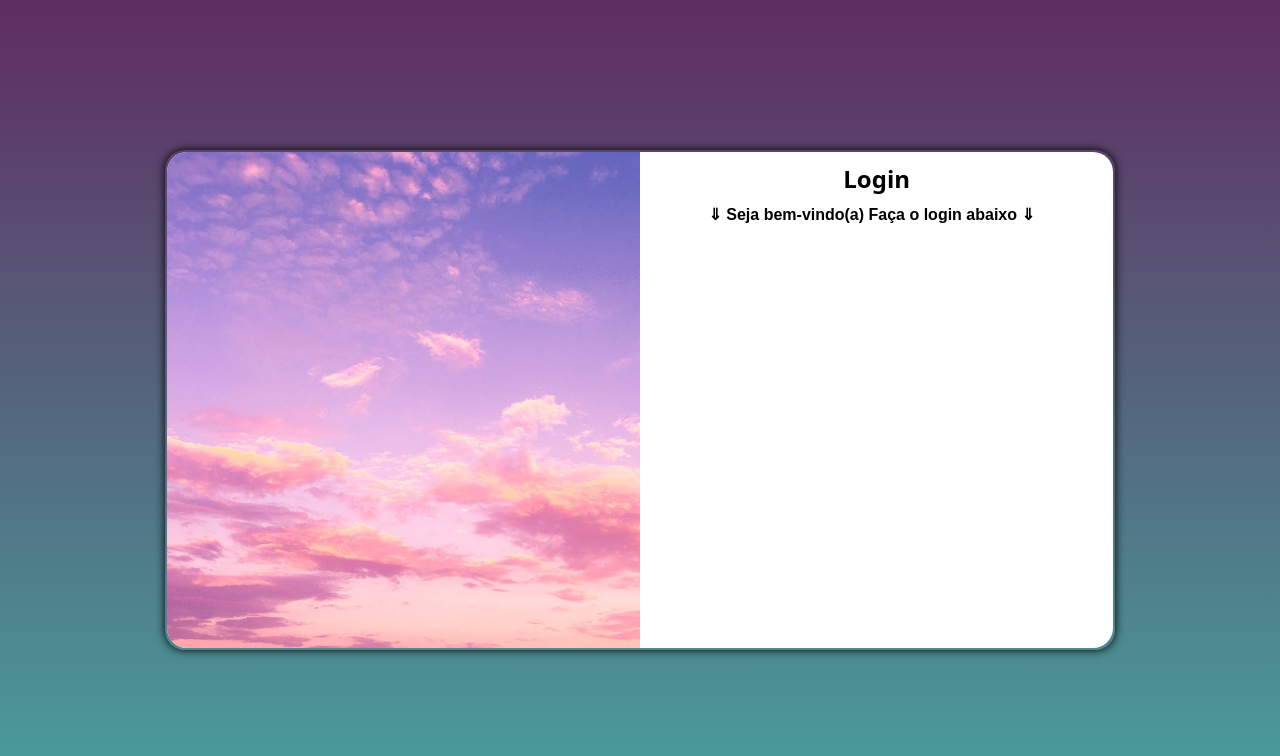
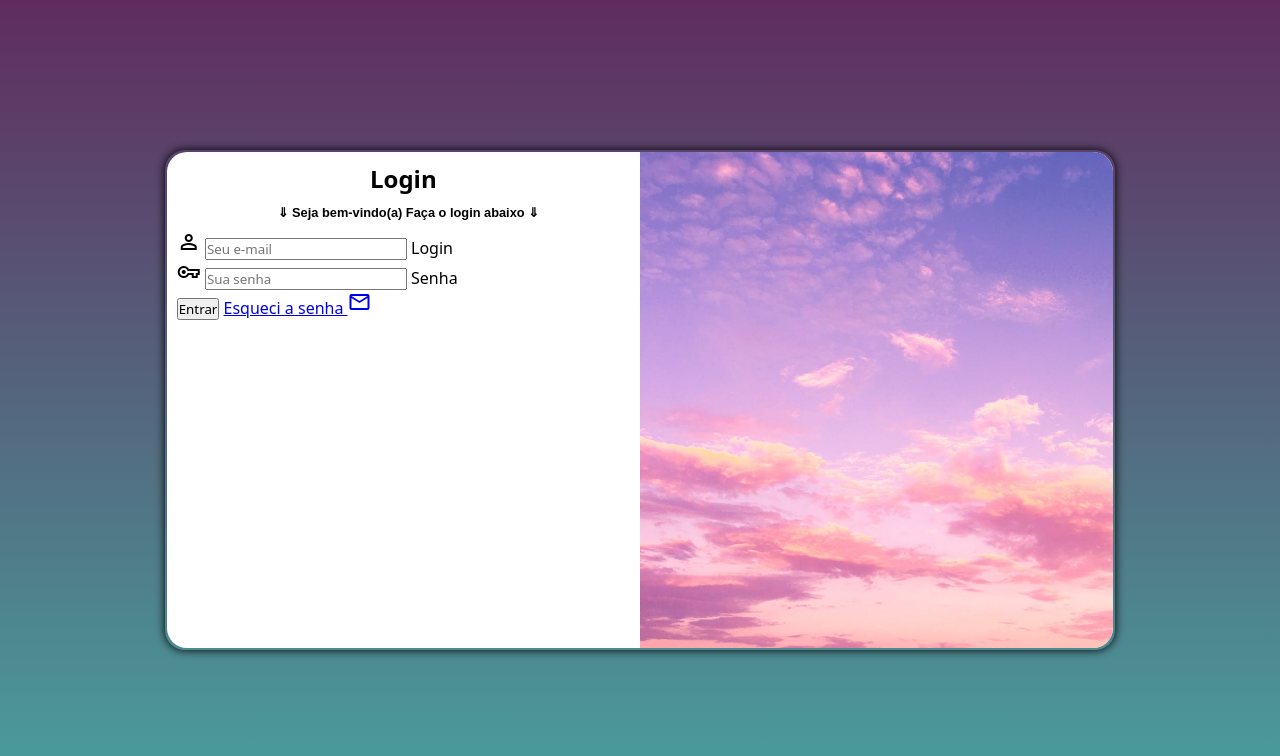
Before and after one commit to henriqueFgegunis/projeto-login, a plain HTML site: page index.html in a window 1280 px wide. Drawn offline with nearby package versions, Linux system fonts and the light colour scheme.

Commit message:
add form

```diff
--- a/Estilos/media-query.css
+++ b/Estilos/media-query.css
@@ -73,11 +73,11 @@ grande telas: acima de 1200px
     }
 
     section#login>div#imagem {
-        float: left;
+        float: right;
         width: 50%;
         height: 100%;
-        border-radius: 20px 0px 0px 20px;
-        margin-right: 10px;
+        border-radius: 0px 20px 20px 0px;
+        margin-left: 10px;
     }
 
     section#login>div#imagem>h1 {
--- a/Estilos/style.css
+++ b/Estilos/style.css
@@ -32,7 +32,7 @@ section#login {
     top: 50%;
     left: 50%;
     transform: translate(-50%,-50%);
-    width: 250px;
+    width: 300px;
     height: 500px;
     padding: 1.7px;
     box-shadow: 0px 0px 10px black;
@@ -83,11 +83,13 @@ section#login > div#formulario {
 
         section#login > div#formulario> h1 {
             text-align: center;
+            margin-bottom: 10px;
         }
 
         p {
 
             font-family: Arial, Helvetica, sans-serif;
             text-align: center;
+            font-size: 0.8em;
 
         }
--- a/index.html
+++ b/index.html
@@ -7,6 +7,16 @@
     <title>Document</title>
     <link rel="stylesheet" href="Estilos/style.css">
     <link rel="stylesheet" href="Estilos/media-query.css">
+    <link rel="stylesheet" href="https://fonts.googleapis.com/css2?family=Material+Symbols+Outlined:opsz,wght,FILL,GRAD@20..48,100..700,0..1,-50..200" />
+    <style>
+        .material-symbols-outlined {
+          font-variation-settings:
+          'FILL' 0,
+          'wght' 400,
+          'GRAD' 0,
+          'opsz' 24
+        }
+        </style>
 </head>
 
 <body>
@@ -21,10 +31,40 @@
             <p class="lg">⇓ Seja bem-vindo(a) Faça o login abaixo ⇓</p>
 
             <p class="cll">
-                Seja bem-vindo(a) <br>
+                ⇓ Seja bem-vindo(a) ⇓<br>
+                Faça o login para configurar sua ambientaçao.
 
-                 </p>
-            <form action="login.php" method="post">
+            </p>
+            <form action="login.php" method="post" autocomplete="on">
+                <div class="campo">
+
+                    <span class="material-symbols-outlined">
+                        person
+                        </span>
+
+                    <input type="email" name="login" id="ilogin" placeholder="Seu e-mail" autocomplete="email" required maxlength="30">
+
+                    <label for="ilogin">Login</label>
+
+                </div>
+
+                <div class="campo">
+
+                    <span class="material-symbols-outlined">
+                        vpn_key
+                        </span>
+
+                    <input type="password" name="senha" id="isenha" placeholder="Sua senha"
+                    autocomplete="current-password" required minlength="8" maxlength="20">
+
+                    <label for="isenha">Senha</label>
+
+                </div>
+
+                <input type="submit" value="Entrar">
+                <a href="esqueci.html">Esqueci a senha <span class="material-symbols-outlined">
+                    mail
+                    </span></a>
 
             </form>
 
```
